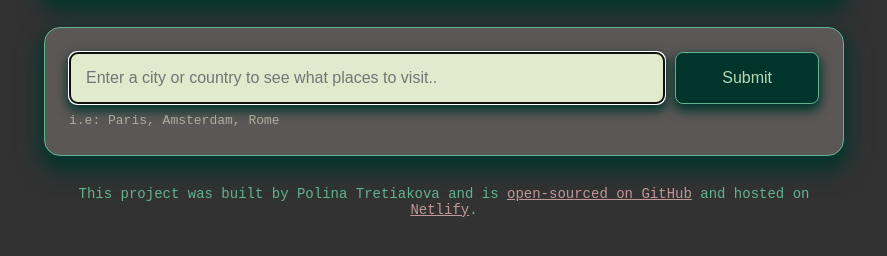
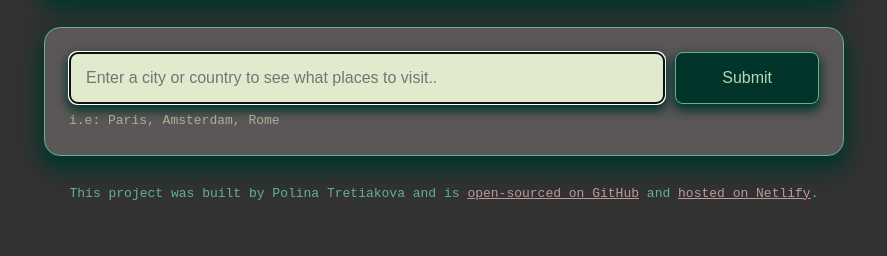
Before and after one commit to PollyT249/ai-travel-itinerary, a plain HTML site: page index.html in a window 1280 px wide. Shown: the part 220-476 px from the top of the page, without its empty margins (196-1083 px from the left). Drawn offline with nearby package versions, Linux system fonts and the light colour scheme.

Commit message:
Improved footer style

```diff
--- a/index.html
+++ b/index.html
@@ -38,9 +38,9 @@
           target="_blank"
           >open-sourced on GitHub</a
         >
-        and hosted on
+        and
         <a href="https://ai-travel-itinerary.netlify.app/" target="_blank"
-          >Netlify</a
+          >hosted on Netlify</a
         >.
       </footer>
     </div>
--- a/src/style.css
+++ b/src/style.css
@@ -108,7 +108,7 @@ form {
 
 footer {
   text-align: center;
-  font-size: 14px;
+  font-size: 13px;
   margin-top: 30px;
 }
 
```
